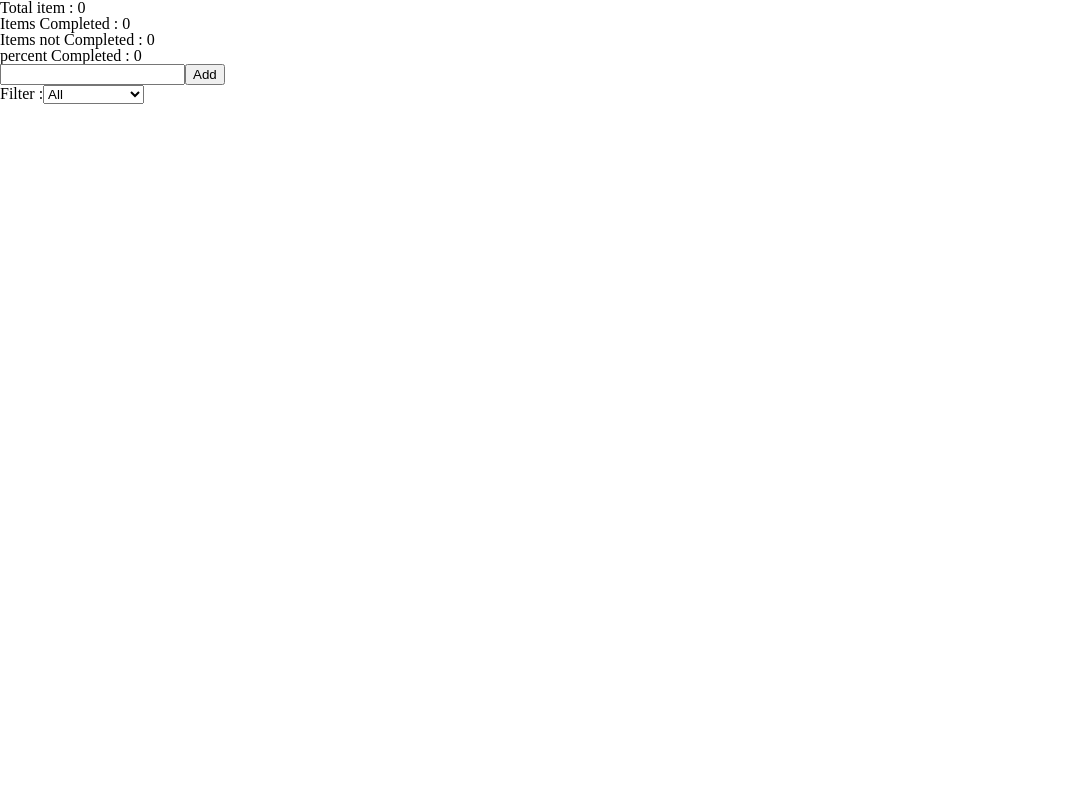
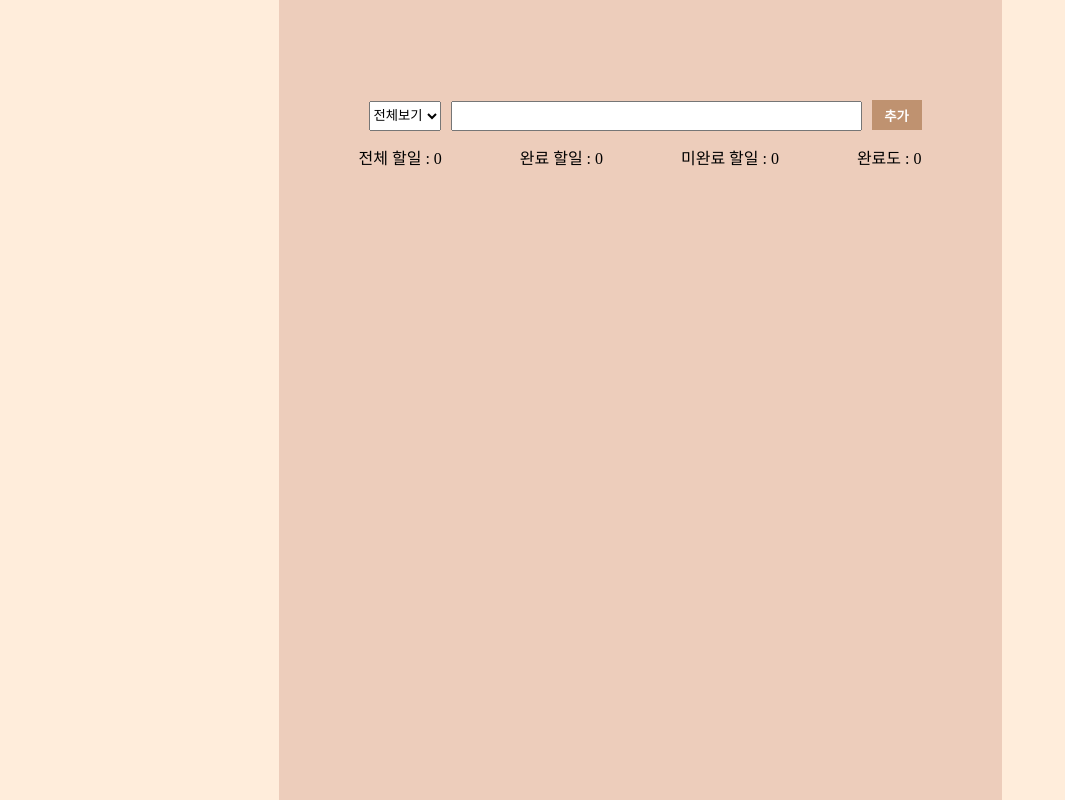
Before and after one commit to SSSunmin/you-can-do-it, a React (Create React App) app: page / in a window 1280 px wide. Shown: the whole page, without its empty margins (0-1065 px from the left). Built offline with nearby package versions, Linux system fonts and the light colour scheme.

Commit message:
style: TodoList 대략적인 CSS적용

```diff
--- a/src/App.js
+++ b/src/App.js
@@ -1,20 +1,29 @@
-import React from 'react';
-import{
+import React from "react";
+import {
   RecoilRoot,
   atom,
   selector,
   useRecoilState,
-  useRecoilValue
-} from 'recoil'
-import './App.css';
-import {Todolist} from './TodoList';
-
-
+  useRecoilValue,
+} from "recoil";
+import "./App.css";
+import { Todolist } from "./TodoList";
+import { css } from "@emotion/css";
 
 function App() {
   return (
     <RecoilRoot>
-      <Todolist/>
+      <div
+        className={css`
+          height: 100vh;
+          width: 100vw;
+          display: flex;
+          justify-content: center;
+          background-color: #ffeddb;
+        `}
+      >
+        <Todolist />
+      </div>
     </RecoilRoot>
   );
 }
--- a/src/TodoItem.js
+++ b/src/TodoItem.js
@@ -1,45 +1,50 @@
 import { useRecoilState } from "recoil";
 import { todoListState } from "./recoilContorol";
+import { css } from "@emotion/css";
+import { InputText } from "./TodoItemCreator";
 
-const replaceItemAtIndex=(arr, index, newValue)=>{
-  return[...arr.slice(0,index), newValue, ...arr.slice(index+1)];
-}
-const removeItemAtIndex =(arr, index)=>{
-  return[...arr.slice(0,index), ...arr.slice(index+1)];
-}
+const replaceItemAtIndex = (arr, index, newValue) => {
+  return [...arr.slice(0, index), newValue, ...arr.slice(index + 1)];
+};
+const removeItemAtIndex = (arr, index) => {
+  return [...arr.slice(0, index), ...arr.slice(index + 1)];
+};
 
-const TodoItem=({item})=>{
-  const [todolist , setTodoList] = useRecoilState(todoListState);
+const TodoItem = ({ item }) => {
+  const [todolist, setTodoList] = useRecoilState(todoListState);
   const index = todolist.findIndex((data) => data === item);
 
-  const editItemText = ({target :{value}})=>{
-    const newList = replaceItemAtIndex(todolist, index,{
+  const editItemText = ({ target: { value } }) => {
+    const newList = replaceItemAtIndex(todolist, index, {
       ...item,
-      text : value
-    })
+      text: value,
+    });
     setTodoList(newList);
-  }
+  };
 
-  const toggleItemCompletion=()=>{
-    const newList = replaceItemAtIndex(todolist,index,{
+  const toggleItemCompletion = () => {
+    const newList = replaceItemAtIndex(todolist, index, {
       ...item,
-      isComplete : !item.isComplete,
-    })
+      isComplete: !item.isComplete,
+    });
     setTodoList(newList);
-  }
+  };
 
-  const deleteItem=()=>{
-    const newList = removeItemAtIndex(todolist,index);
+  const deleteItem = () => {
+    const newList = removeItemAtIndex(todolist, index);
     setTodoList(newList);
-  }
+  };
 
-  return(
-    <div>
-      <input type={"checkbox"} checked={item.isComplete} onChange={toggleItemCompletion}/>
-      <input type="text" value={item.text} onChange={editItemText}/>
+  return (
+    <div className={css``}>
+      <input
+        type={"checkbox"}
+        checked={item.isComplete}
+        onChange={toggleItemCompletion}
+      />
+      <InputText type="text" value={item.text} onChange={editItemText} />
       <button onClick={deleteItem}>X</button>
     </div>
-  )
-
-}
+  );
+};
 export default TodoItem;
--- a/src/TodoItemCreator.js
+++ b/src/TodoItemCreator.js
@@ -1,31 +1,64 @@
-import { useState,useRef, useEffect } from "react"
+import { useState, useRef, useEffect } from "react";
 import { useSetRecoilState } from "recoil";
-import { todoListState } from "./recoilContorol"
+import { todoListState } from "./recoilContorol";
+import { css } from "@emotion/css";
+import styled from "@emotion/styled";
 
-const TodoItemCreator=()=>{
+export const InputText = styled.input`
+  height: 24px;
+  padding-left: 5px;
+  margin-right: 10px;
+  width: 400px;
+  :focus {
+    outline: none;
+    border: 2px solid #bf9270;
+  }
+`;
+
+const TodoItemCreator = () => {
   const listid = useRef(0);
-  const[inputValue, setInputValue] = useState('');
+  const [inputValue, setInputValue] = useState("");
   const setTodoList = useSetRecoilState(todoListState);
 
-  const addItem =()=>{
-    setTodoList((oldlist)=>[
+  const addItem = () => {
+    setTodoList((oldlist) => [
       ...oldlist,
       {
-        id : listid.current,
-        text : inputValue,
-        isComplete : false,
+        id: listid.current,
+        text: inputValue,
+        isComplete: false,
       },
-    ])
-    setInputValue('');
+    ]);
+    setInputValue("");
     listid.current++;
   };
 
-  return(
-    <div>
-      <input type="text" value={inputValue} onChange={(e)=>setInputValue(e.target.value)}/>
-      <button onClick={addItem}>Add</button>
+  return (
+    <div
+      className={css`
+        margin-bottom: 20px;
+      `}
+    >
+      <InputText
+        type="text"
+        value={inputValue}
+        onChange={(e) => setInputValue(e.target.value)}
+      />
+      <button
+        onClick={addItem}
+        className={css`
+          height: 30px;
+          width: 50px;
+          background-color: #bf9270;
+          border: none;
+          font-weight: bold;
+          color: white;
+        `}
+      >
+        추가
+      </button>
     </div>
-  )
-}
+  );
+};
 
 export default TodoItemCreator;
--- a/src/TodoList.js
+++ b/src/TodoList.js
@@ -1,20 +1,38 @@
-import {useRecoilValue } from "recoil";
+import { useRecoilValue } from "recoil";
 import { filteredTodolistState } from "./recoilContorol";
 import TodoItem from "./TodoItem";
 import TodoItemCreator from "./TodoItemCreator";
 import TodoListCounter from "./TodoListCounter";
 import TodoListFilter from "./TodoListFilters";
+import { css } from "@emotion/css";
 
-export function Todolist (){
-  const todoList = useRecoilValue(filteredTodolistState)
-  return(
-    <div>
-      <TodoListCounter/>
-      <TodoItemCreator/>
-      <TodoListFilter/>
-      {todoList.map((item)=>
-        <TodoItem key={item.id} item = {item}/>
-      )}
+export function Todolist() {
+  const todoList = useRecoilValue(filteredTodolistState);
+  return (
+    <div
+      className={css`
+        display: flex;
+        justify-content: flex-start;
+        align-items: center;
+        flex-direction: column;
+        padding: 100px 80px;
+        width: fit-content;
+        box-sizing: border-box;
+        background-color: #edcdbb;
+      `}
+    >
+      <div
+        className={css`
+          display: flex;
+        `}
+      >
+        <TodoListFilter />
+        <TodoItemCreator />
+      </div>
+      {todoList.map((item) => (
+        <TodoItem key={item.id} item={item} />
+      ))}
+      <TodoListCounter />
     </div>
-  )
+  );
 }
--- a/src/TodoListCounter.js
+++ b/src/TodoListCounter.js
@@ -1,22 +1,27 @@
-import { useRecoilValue } from 'recoil';
-import{todoListcounter} from'./recoilContorol'
+import { useRecoilValue } from "recoil";
+import { todoListcounter } from "./recoilContorol";
+import { css } from "@emotion/css";
+import styled from "@emotion/styled";
 
-const TodoListCounter =()=>{
-  const{
-    totalNum,
-    totalCompletedNum,
-    totalUnCompletedNum,
-    percentComplete} = useRecoilValue(todoListcounter)
+const List = styled.ul`
+  display: flex;
+  width: 100%;
+  justify-content: space-between;
+`;
+
+const TodoListCounter = () => {
+  const { totalNum, totalCompletedNum, totalUnCompletedNum, percentComplete } =
+    useRecoilValue(todoListcounter);
   const percent = Math.round(percentComplete * 100);
 
-  return(
-    <ul>
-      <li>Total item : {totalNum}</li>
-      <li>Items Completed : {totalCompletedNum}</li>
-      <li>Items not Completed : {totalUnCompletedNum}</li>
-      <li>percent Completed : {percent}</li>
-    </ul>
-  )
-}
+  return (
+    <List>
+      <li>전체 할일 : {totalNum}</li>
+      <li>완료 할일 : {totalCompletedNum}</li>
+      <li>미완료 할일 : {totalUnCompletedNum}</li>
+      <li>완료도 : {percent}</li>
+    </List>
+  );
+};
 
 export default TodoListCounter;
--- a/src/TodoListFilters.js
+++ b/src/TodoListFilters.js
@@ -1,23 +1,34 @@
-import { useRecoilState } from 'recoil'
-import{todoListFilterState} from'./recoilContorol'
+import { useRecoilState } from "recoil";
+import { todoListFilterState } from "./recoilContorol";
+import { css } from "@emotion/css";
 
-const TodoListFilter =()=>{
-  const[filter, setFilter] = useRecoilState(todoListFilterState);
+const TodoListFilter = () => {
+  const [filter, setFilter] = useRecoilState(todoListFilterState);
 
-  const updateFilter = ({target :{value}})=>{
+  const updateFilter = ({ target: { value } }) => {
     setFilter(value);
-  }
+  };
 
-  return(
-    <>
-      Filter :
-      <select onChange={updateFilter}>
-        <option value={"Show All"}>All</option>
-        <option value={"Show Completed"}>Completed</option>
-        <option value={"Show Uncompleted"}>Uncompleted</option>
-       </select>
-    </>
-  )
-
-}
-export default TodoListFilter
+  return (
+    <div
+      className={css`
+        display: flex;
+        align-items: center;
+        margin-bottom: 20px;
+      `}
+    >
+      <select
+        onChange={updateFilter}
+        className={css`
+          margin: 0px 10px;
+          height: 30px;
+        `}
+      >
+        <option value={"Show All"}>전체보기</option>
+        <option value={"Show Completed"}>완료</option>
+        <option value={"Show Uncompleted"}>미완료</option>
+      </select>
+    </div>
+  );
+};
+export default TodoListFilter;
```
